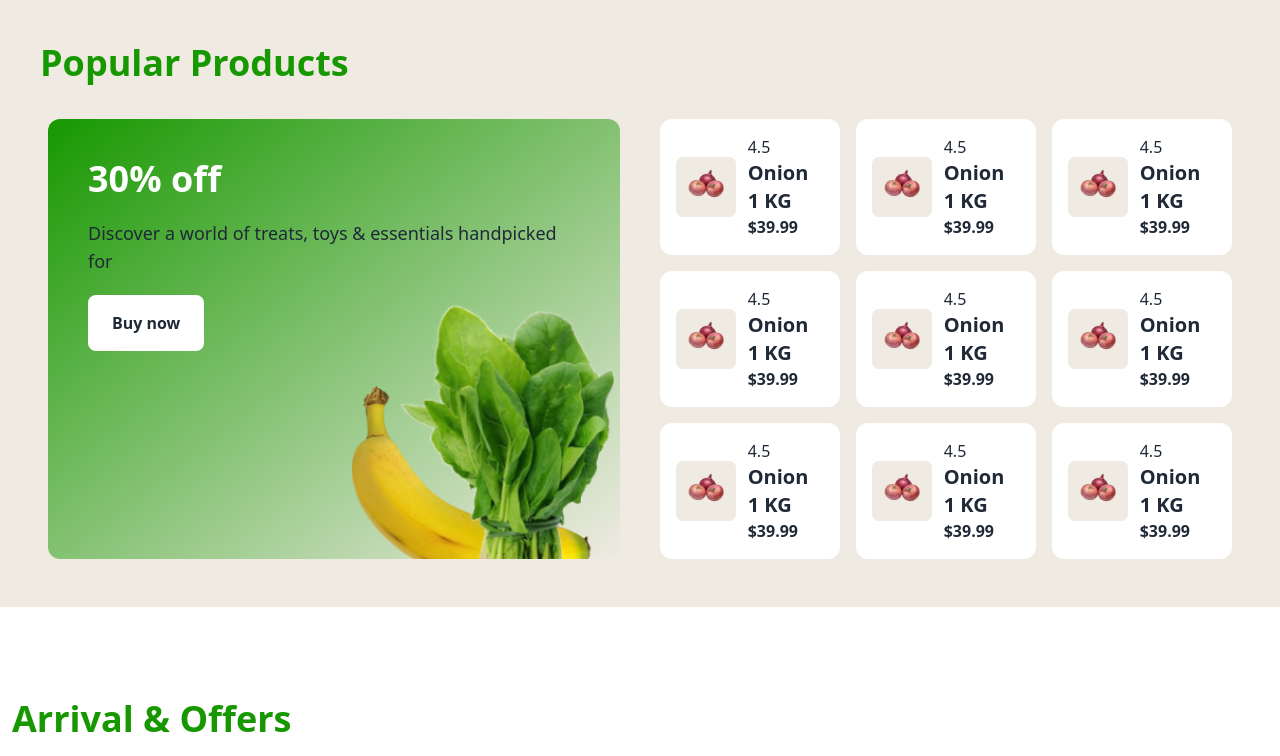
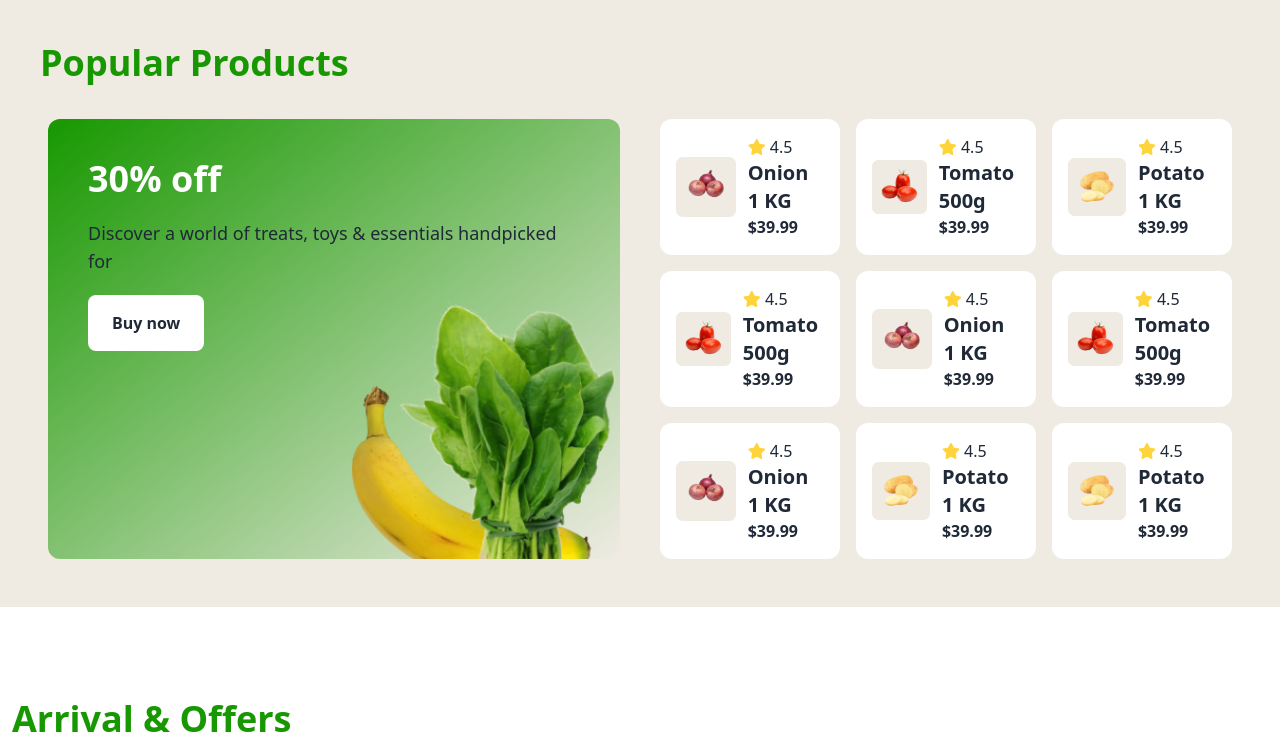
Before and after one commit to alamin-shanto/Natures-Platter, a plain HTML site: page index.html in a window 1280 px wide. Shown: the part 1940-2696 px from the top of the page. Drawn offline with nearby package versions, Linux system fonts and the light colour scheme.

Commit message:
added icon & images

```diff
--- a/index.html
+++ b/index.html
@@ -232,7 +232,9 @@
                   <img src="./c2-assets/onion.png" alt="" />
                 </div>
                 <div class="">
-                  <p class="text-xs lg:text-base">4.5</p>
+                  <p class="text-xs lg:text-base">
+                    <i class="fa-solid fa-star" style="color: #ffd43b"></i> 4.5
+                  </p>
                   <p class="text-sm lg:text-xl font-bold">Onion 1 KG</p>
                   <p class="text-xs lg:text-base font-semibold">$39.99</p>
                 </div>
@@ -242,11 +244,13 @@
 
               <div class="flex bg-white p-4 gap-3 rounded-xl items-center">
                 <div>
-                  <img src="./c2-assets/onion.png" alt="" />
+                  <img src="./c2-assets/tomato.png" alt="" />
                 </div>
                 <div class="">
-                  <p class="text-xs lg:text-base">4.5</p>
-                  <p class="text-sm lg:text-xl font-bold">Onion 1 KG</p>
+                  <p class="text-xs lg:text-base">
+                    <i class="fa-solid fa-star" style="color: #ffd43b"></i> 4.5
+                  </p>
+                  <p class="text-sm lg:text-xl font-bold">Tomato 500g</p>
                   <p class="text-xs lg:text-base font-semibold">$39.99</p>
                 </div>
               </div>
@@ -255,11 +259,13 @@
 
               <div class="flex bg-white p-4 gap-3 rounded-xl items-center">
                 <div>
-                  <img src="./c2-assets/onion.png" alt="" />
+                  <img src="./c2-assets/potato.png" alt="" />
                 </div>
                 <div class="">
-                  <p class="text-xs lg:text-base">4.5</p>
-                  <p class="text-sm lg:text-xl font-bold">Onion 1 KG</p>
+                  <p class="text-xs lg:text-base">
+                    <i class="fa-solid fa-star" style="color: #ffd43b"></i> 4.5
+                  </p>
+                  <p class="text-sm lg:text-xl font-bold">Potato 1 KG</p>
                   <p class="text-xs lg:text-base font-semibold">$39.99</p>
                 </div>
               </div>
@@ -268,11 +274,13 @@
 
               <div class="flex bg-white p-4 gap-3 rounded-xl items-center">
                 <div>
-                  <img src="./c2-assets/onion.png" alt="" />
+                  <img src="./c2-assets/tomato.png" alt="" />
                 </div>
                 <div class="">
-                  <p class="text-xs lg:text-base">4.5</p>
-                  <p class="text-sm lg:text-xl font-bold">Onion 1 KG</p>
+                  <p class="text-xs lg:text-base">
+                    <i class="fa-solid fa-star" style="color: #ffd43b"></i> 4.5
+                  </p>
+                  <p class="text-sm lg:text-xl font-bold">Tomato 500g</p>
                   <p class="text-xs lg:text-base font-semibold">$39.99</p>
                 </div>
               </div>
@@ -284,7 +292,9 @@
                   <img src="./c2-assets/onion.png" alt="" />
                 </div>
                 <div class="">
-                  <p class="text-xs lg:text-base">4.5</p>
+                  <p class="text-xs lg:text-base">
+                    <i class="fa-solid fa-star" style="color: #ffd43b"></i> 4.5
+                  </p>
                   <p class="text-sm lg:text-xl font-bold">Onion 1 KG</p>
                   <p class="text-xs lg:text-base font-semibold">$39.99</p>
                 </div>
@@ -294,11 +304,13 @@
 
               <div class="flex bg-white p-4 gap-3 rounded-xl items-center">
                 <div>
-                  <img src="./c2-assets/onion.png" alt="" />
+                  <img src="./c2-assets/tomato.png" alt="" />
                 </div>
                 <div class="">
-                  <p class="text-xs lg:text-base">4.5</p>
-                  <p class="text-sm lg:text-xl font-bold">Onion 1 KG</p>
+                  <p class="text-xs lg:text-base">
+                    <i class="fa-solid fa-star" style="color: #ffd43b"></i> 4.5
+                  </p>
+                  <p class="text-sm lg:text-xl font-bold">Tomato 500g</p>
                   <p class="text-xs lg:text-base font-semibold">$39.99</p>
                 </div>
               </div>
@@ -310,7 +322,9 @@
                   <img src="./c2-assets/onion.png" alt="" />
                 </div>
                 <div class="">
-                  <p class="text-xs lg:text-base">4.5</p>
+                  <p class="text-xs lg:text-base">
+                    <i class="fa-solid fa-star" style="color: #ffd43b"></i> 4.5
+                  </p>
                   <p class="text-sm lg:text-xl font-bold">Onion 1 KG</p>
                   <p class="text-xs lg:text-base font-semibold">$39.99</p>
                 </div>
@@ -322,13 +336,15 @@
                 <div>
                   <img
                     class="flex items-center"
-                    src="./c2-assets/onion.png"
+                    src="./c2-assets/potato.png"
                     alt=""
                   />
                 </div>
                 <div class="">
-                  <p class="text-xs lg:text-base">4.5</p>
-                  <p class="text-sm lg:text-xl font-bold">Onion 1 KG</p>
+                  <p class="text-xs lg:text-base">
+                    <i class="fa-solid fa-star" style="color: #ffd43b"></i> 4.5
+                  </p>
+                  <p class="text-sm lg:text-xl font-bold">Potato 1 KG</p>
                   <p class="text-xs lg:text-base font-semibold">$39.99</p>
                 </div>
               </div>
@@ -339,11 +355,13 @@
                 class="bg-white p-4 gap-3 rounded-xl hidden lg:flex items-center"
               >
                 <div>
-                  <img src="./c2-assets/onion.png" alt="" />
+                  <img src="./c2-assets/potato.png" alt="" />
                 </div>
                 <div class="">
-                  <p class="text-xs lg:text-base">4.5</p>
-                  <p class="text-base lg:text-xl font-bold">Onion 1 KG</p>
+                  <p class="text-xs lg:text-base">
+                    <i class="fa-solid fa-star" style="color: #ffd43b"></i> 4.5
+                  </p>
+                  <p class="text-base lg:text-xl font-bold">Potato 1 KG</p>
                   <p class="text-xs lg:text-base font-semibold">$39.99</p>
                 </div>
               </div>
```
